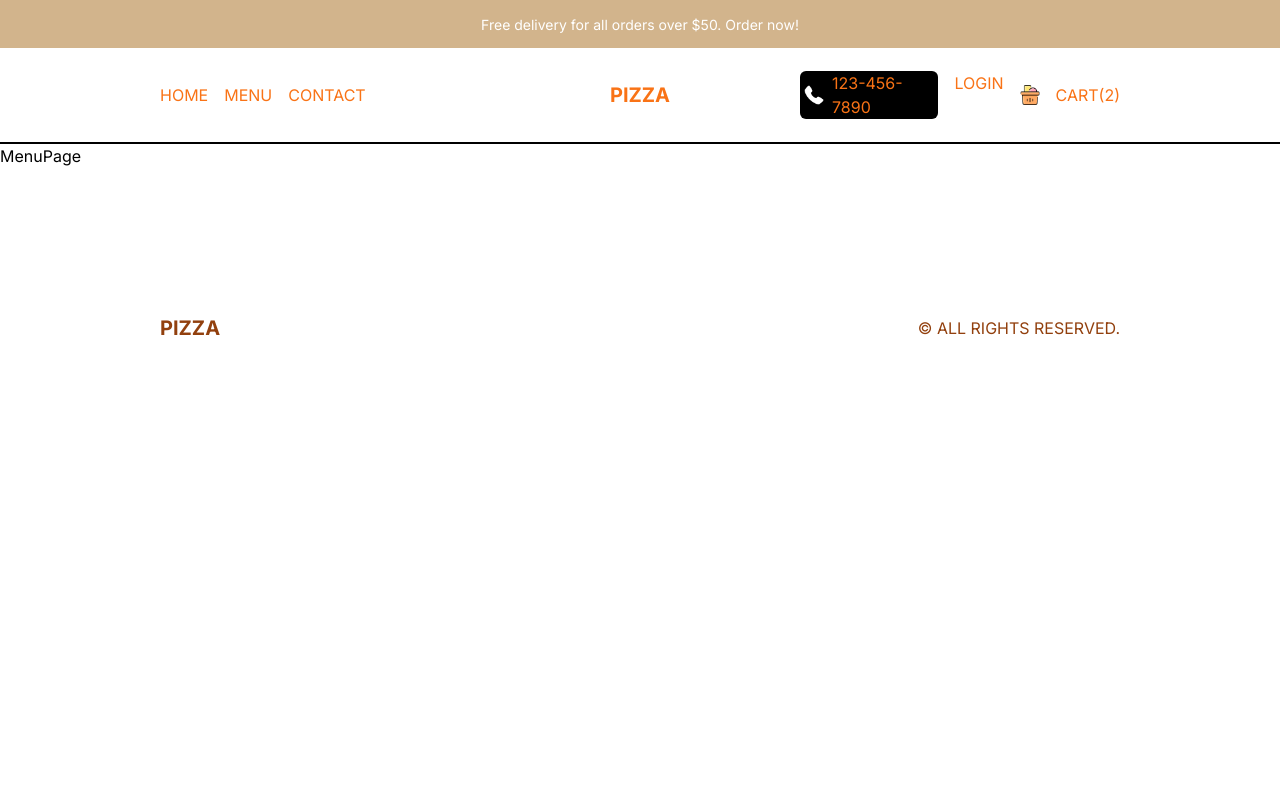
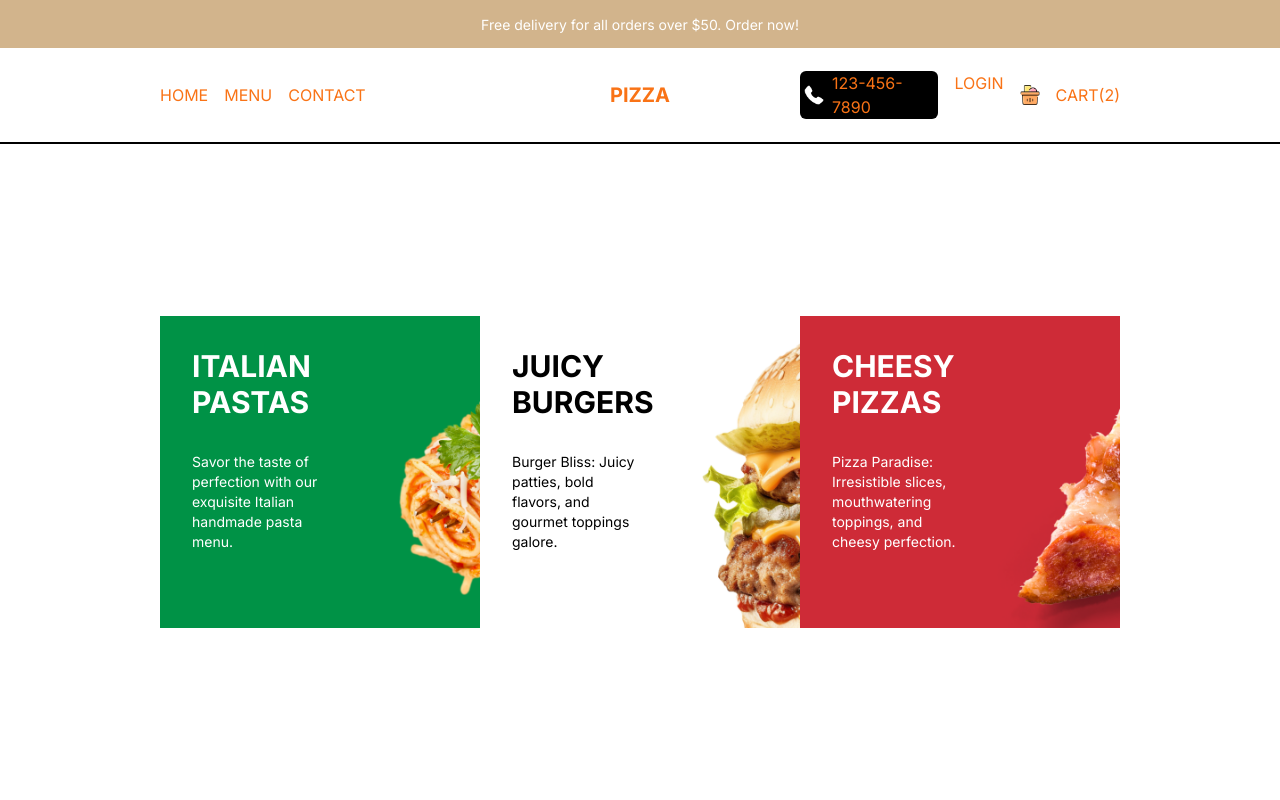
Before and after one commit to DariusGuillaume/pizza-site, a Next.js app: page /menu in a window 1280 px wide. Shown: the top 800 px of the page. Built offline with nearby package versions, Linux system fonts and the light colour scheme.

Commit message:
Added category page

```diff
--- a/src/app/menu/page.tsx
+++ b/src/app/menu/page.tsx
@@ -1,9 +1,26 @@
-import React from 'react'
+import { menu } from "@/data";
+import Link from "next/link";
+import React from "react";
 
 const MenuPage = () => {
   return (
-    <div> MenuPage</div>
-  )
-}
+    <div className="p-4 lg:px-20 xl:px-40 h-[calc(100vh-6rem)] md:h-[calc(100vh-9rem)] flex flex-col md:flex-row items-center">
+      {menu.map((category) => (
+        <Link
+          href={`/menu/${category.slug}`}
+          key={category.id}
+          className="w-full h-1/3 bg-cover p-8 md:h-1/2"
+          style={{ backgroundImage: `url(${category.img})` }}
+        >
+          <div className={`text-${category.color} w-1/2`}>
+            <h1 className="uppercase font-bold text-3xl">{category.title}</h1>
+            <p className="text-sm my-8">{category.desc}</p>
+            <button className={`hidden 2xl:block bg-${category.color} text-${category.color === "black" ? "white" : "blue"} py-2 px-4 rounded-md`}>Explore</button>
+          </div>
+        </Link>
+      ))}
+    </div>
+  );
+};
 
-export default MenuPage
+export default MenuPage;
```
